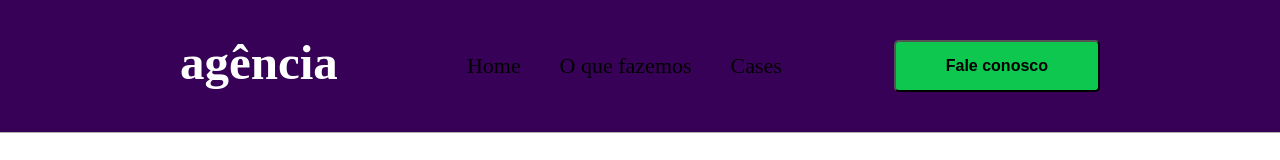
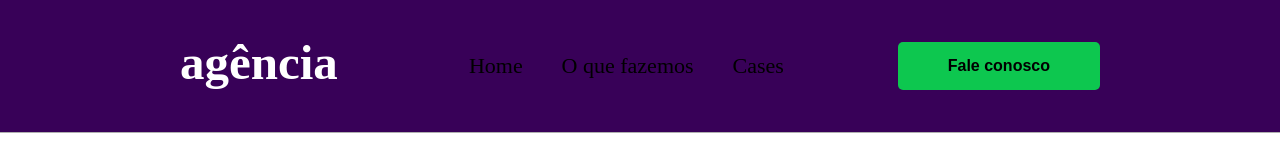
Before and after one commit to FelipeAlencarlp/landingpage-nextjs, a Next.js app: page /components/header in a window 1280 px wide. Shown: the top 160 px of the page. Built offline with nearby package versions, Linux system fonts and the light colour scheme.

Commit message:
removido bordar do botão header + cursor pointer

```diff
--- a/src/pages/components/header/header.module.scss
+++ b/src/pages/components/header/header.module.scss
@@ -24,4 +24,6 @@
     font-size: 16px;
     font-weight: bold;
     background-color: $greenColor;
+    border: none;
+    cursor: pointer;
 }
```
